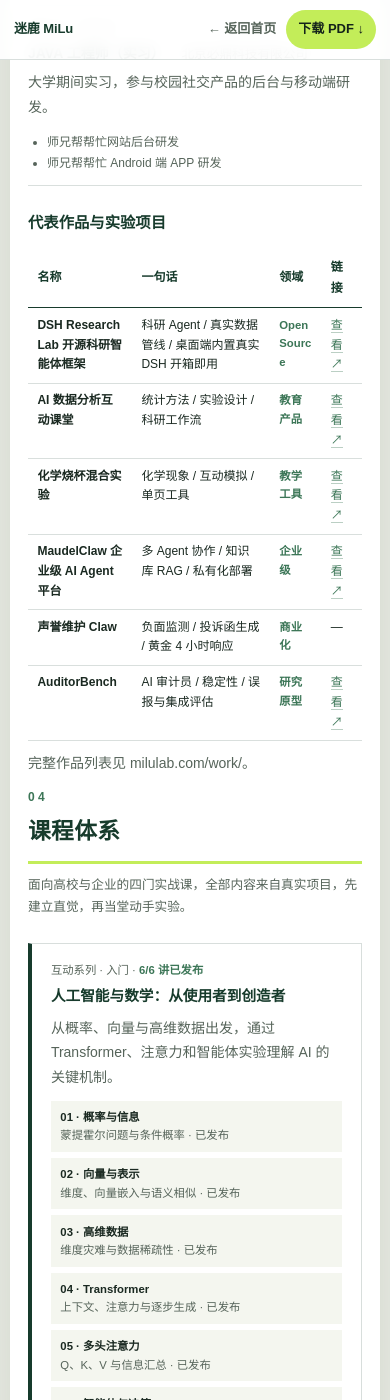
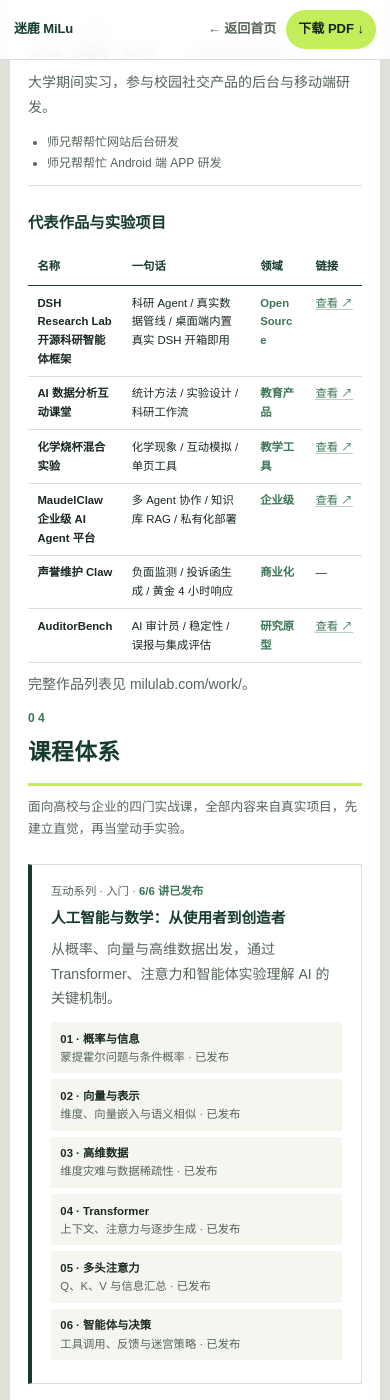
Before and after one commit to deerleo/deerleo.github.io, a Jekyll site: the page built from whitepaper.md, in a window 390 px wide and 1400 px high, scrolled down 3829 px. Built offline with Jekyll 4.4.1, drawn with Linux system fonts in a browser that asks for light colours.

Commit message:
fix: 白皮书移动端适配收尾——表格窄屏表头/末列不折行+字号微降（移动端主体块已随 8e3e113 快照入库）

```diff
--- a/assets/css/whitepaper.css
+++ b/assets/css/whitepaper.css
@@ -435,9 +435,10 @@
   .wp-contact b { min-width: 76px; }
   .wp-post-date { min-width: 64px; }
 
-  /* 表格内边距微收 */
-  .wp-table th { padding: 2.2mm 2.5mm; }
-  .wp-table td { padding: 2mm 2.5mm; }
+  /* 表格内边距微收 + 字号微降 + 短表头/末列链接不折行 */
+  .wp-table th { padding: 2.2mm 2.5mm; font-size: 8.5pt; white-space: nowrap; }
+  .wp-table td { padding: 2mm 2.5mm; font-size: 8.5pt; }
+  .wp-table td:last-child { white-space: nowrap; }
 }
 
 /* ---------------- 打印覆盖 ---------------- */
```
Also changed, not shown: 1 other file.
